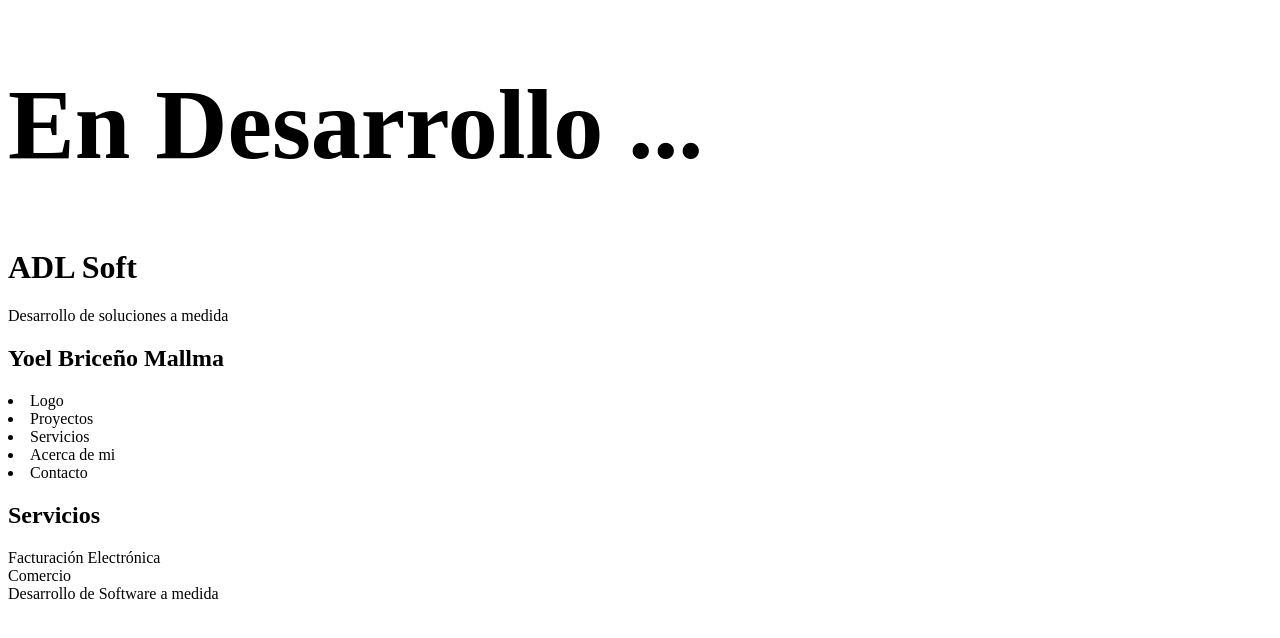
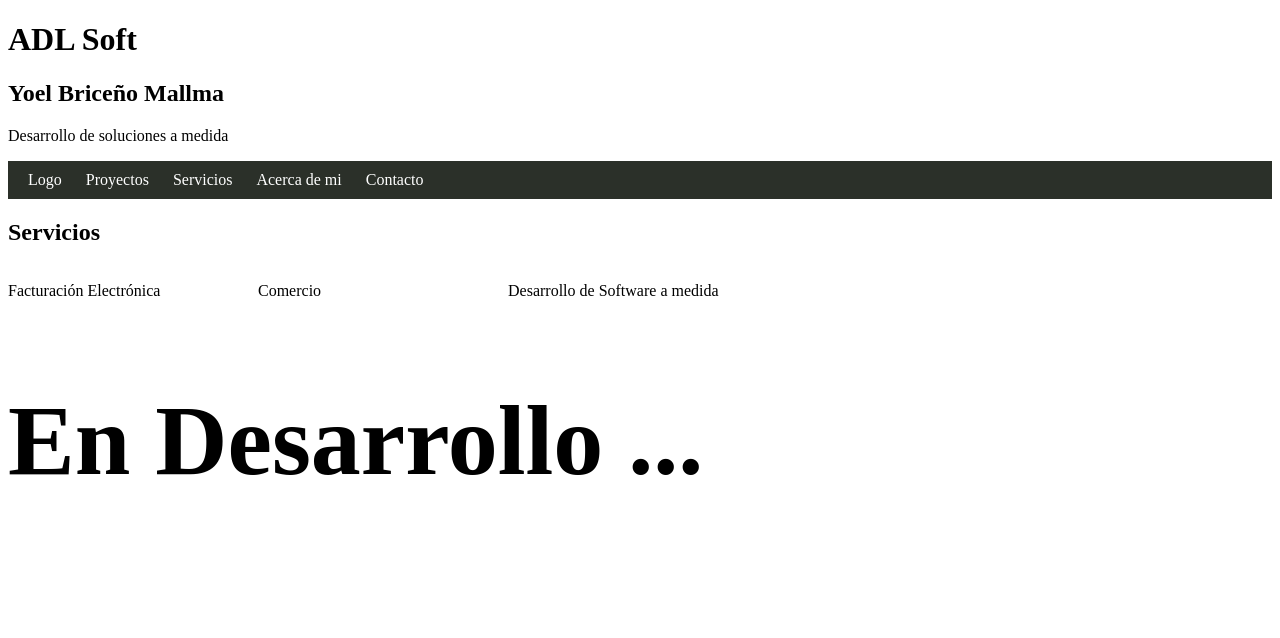
Before and after one commit to yoembm/yoembm.github.io, a plain HTML site: page index.html in a window 1280 px wide. Drawn offline with Linux system fonts and the light colour scheme.

Commit message:
first navbar

```diff
--- a/index.html
+++ b/index.html
@@ -10,42 +10,47 @@
 <body>
 
     <header>
+        <div>
+            <h1>ADL Soft</h1>
+            <h2>Yoel Briceño Mallma</h2>
+            <p>Desarrollo de soluciones a medida</p>
+        </div>
+
+
+        <nav id="navbar">
+            <ul>
+                <li><a href="#">Logo</a></li>
+                <li><a>Proyectos</a></li>
+                <li><a>Servicios</a></li>
+                <li><a>Acerca de mi</a></li>
+                <li><a>Contacto</a></li>
+            </ul>
+
+        </nav>
+    </header>
+
+    <body>
+
+        <h2>Servicios</h2>
+
+        <div id="serviceBlock">
+
+
+            <div class="services">
+                <p>Facturación Electrónica</p>
+            </div>
+            <div class="services">
+                <p>Comercio</p>
+            </div>
+            <div class="services">
+                <p>Desarrollo de Software a medida</p>
+            </div>
+        </div>
 
         <h1 id="desa">
             En Desarrollo ...
         </h1>
 
-        <h1>ADL Soft</h1>
-        <p>Desarrollo de soluciones a medida</p>
-
-        <h2>Yoel Briceño Mallma</h2>
-
-        <nav>
-            <li>Logo</li>
-            <li>Proyectos</li>
-            <li>Servicios</li>
-            <li>Acerca de mi</li>
-            <li>Contacto</li>
-        </nav>
-    </header>
-
-    <body>
-
-        <div>
-
-            <h2>Servicios</h2>
-            <div>
-                <a>Facturación Electrónica</a>
-            </div>
-            <div>
-                <a>Comercio</a>
-            </div>
-            <div>
-                <a>Desarrollo de Software a medida</a>
-            </div>
-        </div>
-
-
     </body>
 
 </body>
--- a/mainStyle.css
+++ b/mainStyle.css
@@ -2,15 +2,38 @@
     font-size: 100px;
 }
 
-.class-servicios > div {
-    border: 1px solid grey;
-    display: inline-block;
-    width: 200px;
-    height: 200px;
+ul{
+    list-style-type: none;
+    padding: 10px;
+    margin: 0;
+}
+
+
+#navbar{
+    background-color: #2b3029;
 
 }
 
-.class-servicios >div >a {
+li{
+  display: inline;
+}
 
+li a{
+
+    padding: 10px;
+    color: white;
+    text-decoration: none;
+}
+
+a:hover {
+    background-color: brown;
 
 }
+
+#serviceBlock{
+    display: inline-flex;
+}
+
+.services {
+    width: 250px;
+}
```
